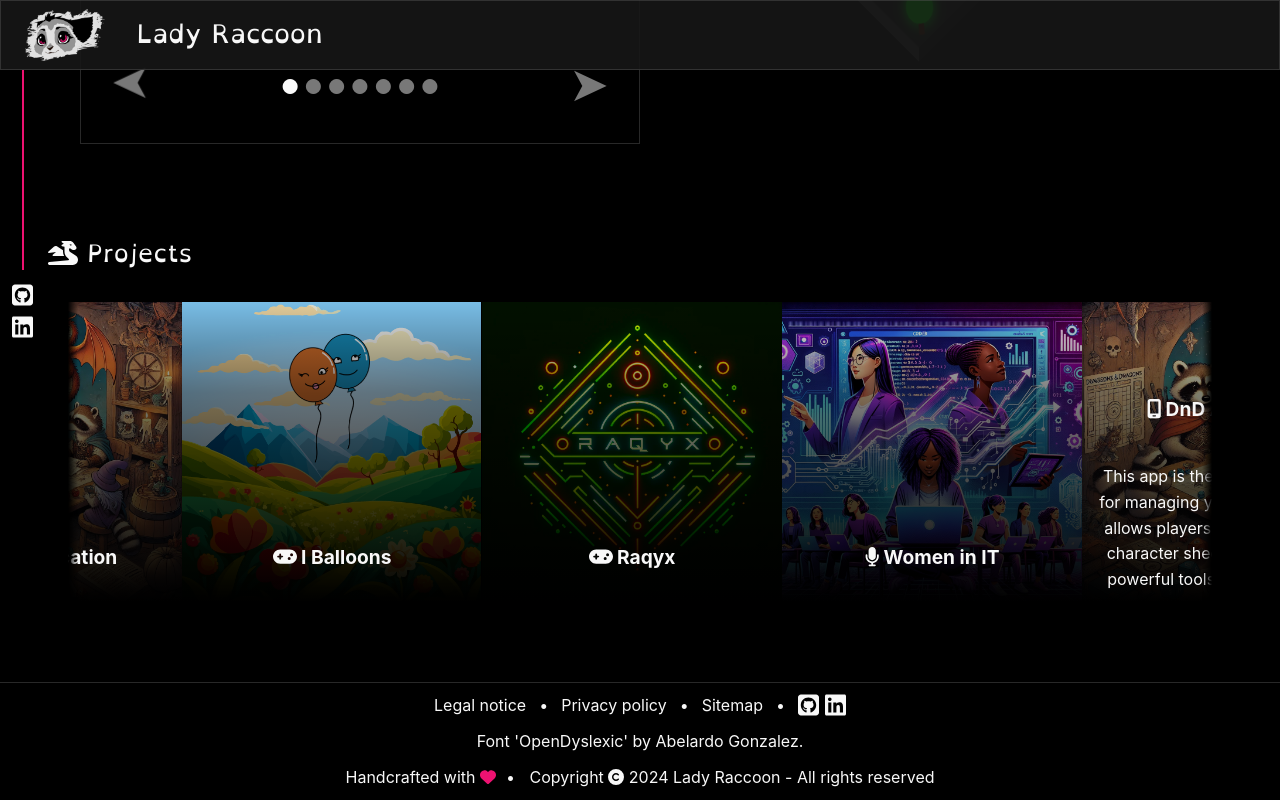
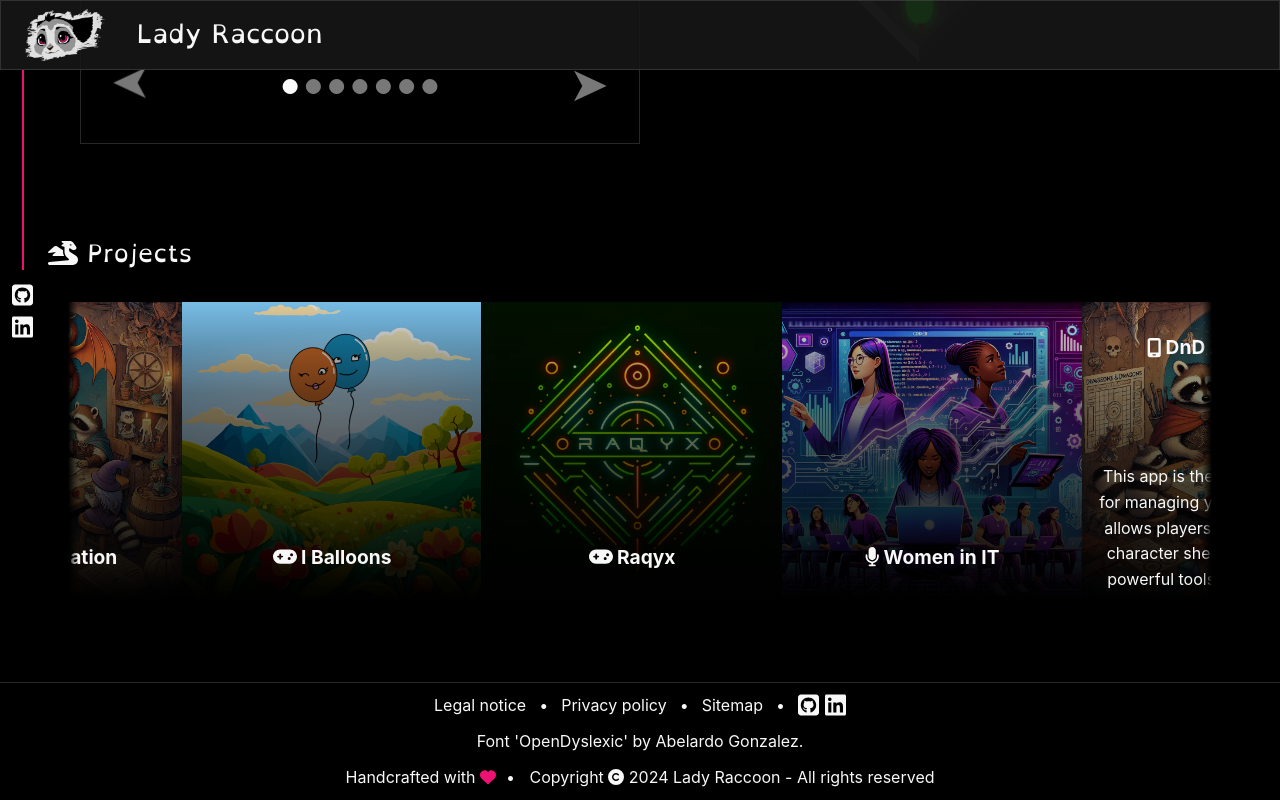
Before and after one commit to angele-henry-dev/LadyRaccoon, a Vue app: page / in a window 1280 px wide. In both pictures the pointer is over the element 1085 px from the left and 2624 px from the top of the page. Shown: the part 2172-2972 px from the top of the page. Built offline with nearby package versions, Linux system fonts and the light colour scheme.

Commit message:
space between when hover

```diff
--- a/src/components/CarouselSlider.vue
+++ b/src/components/CarouselSlider.vue
@@ -91,9 +91,6 @@ function getImageUrl(path: string) {
   width: calc(var(--generalWidth) * (v-bind('$props.items.length') * 2));
   height: 100%;
 }
-.slider .slide-track:hover {
-  animation-play-state: paused;
-}
 
 /** SLIDE */
 
@@ -121,9 +118,6 @@ function getImageUrl(path: string) {
 .slider .slide .content .description {
   display: none;
 }
-.slider .slide:hover .content .description {
-  display: block;
-}
 
 .slider .slide .img-shadow {
   position: absolute;
@@ -136,4 +130,16 @@ function getImageUrl(path: string) {
     rgba(0, 0, 0, 1) 100%
   );
 }
+
+/** ON HOVER */
+
+.slider .slide-track:hover {
+  animation-play-state: paused;
+}
+.slider .slide:hover .content {
+  justify-content: space-between;
+}
+.slider .slide:hover .content .description {
+  display: block;
+}
 </style>
```
